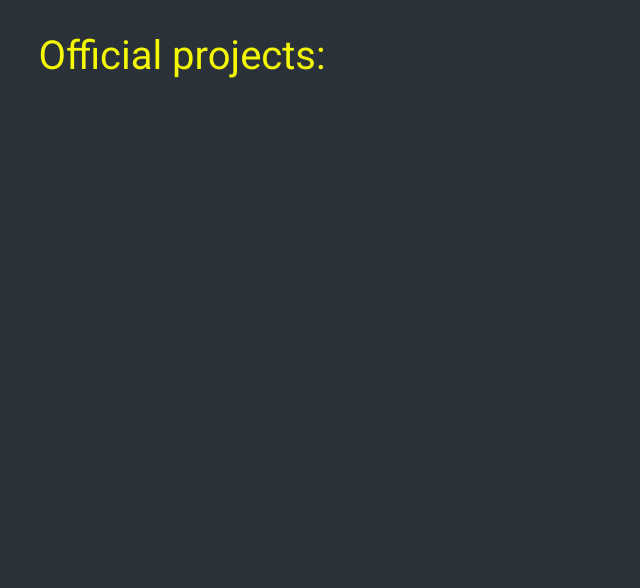
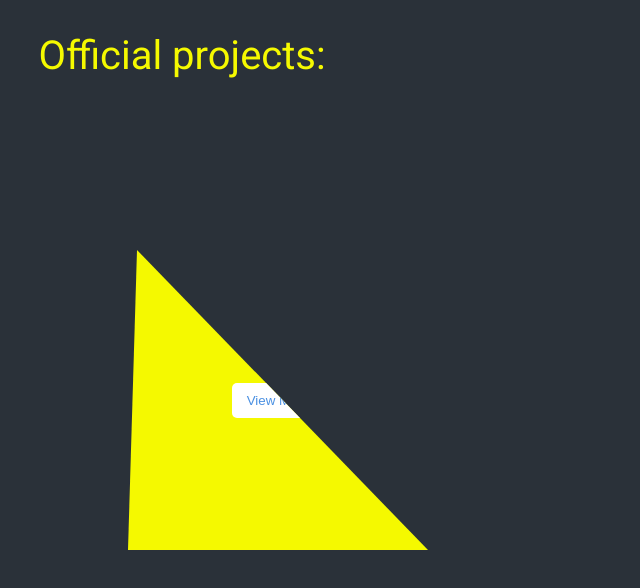
Before and after one commit to Sailesh-developer/Portfolio-Sailesh, a React (Create React App) app: page /Officialprojects in a window 1280 px wide. Shown: the top 588 px of the page, without its empty margins (0-640 px from the left). Built offline with nearby package versions, Linux system fonts and the light colour scheme; a web font is replaced by a local one.

Commit message:
triangular card

```diff
--- a/src/components/OfficialProjects.jsx
+++ b/src/components/OfficialProjects.jsx
@@ -1,10 +1,35 @@
 import React from 'react'
 import '../stylesheets/OfficialProjects.css'
+import { useState } from 'react';
 
 const OfficialProjects = () => {
+
+  const [expanded, setExpanded] = useState(false);
+
+  const handleToggle = () => {
+    setExpanded(!expanded);
+  };
+
+
   return (
     <div className='official-projects-background'>
     <div className='off-title-text'>Official projects:</div>
+    <div className="container">
+      <div className={`triangle-card ${expanded ? 'expanded' : ''}`}>
+        <button onClick={handleToggle} className="view-more-btn">
+          View More
+        </button>
+      </div>
+      {expanded && (
+        <div className="content-panel">
+          <h3>Expanded Content</h3>
+          <p>This is the detailed content of the card.</p>
+          <button onClick={handleToggle} className="close-btn">
+            Close
+          </button>
+        </div>
+      )}
+    </div>
     </div>
   )
 }
--- a/src/stylesheets/OfficialProjects.css
+++ b/src/stylesheets/OfficialProjects.css
@@ -12,3 +12,58 @@
     top: 4%;
     left : 3%;
 }
+
+.container {
+    display: flex;
+    align-items: center;
+    justify-content: center;
+    height: 100vh;
+    overflow: hidden;
+    position: relative;
+  }
+
+  .triangle-card {
+    width: 300px;
+    height: 300px;
+    background: #f5f900;
+    clip-path: polygon(3% 0%, 0% 100%, 100% 100%);
+    position: absolute;
+    left: 10%;
+    /* transform: translateX(-50%); */
+    display: flex;
+    align-items: center;
+    justify-content: center;
+    text-align: center;
+    transition: left 0.5s ease, transform 0.5s ease;
+    z-index: 1;
+  }
+
+  .triangle-card.expanded {
+    left: 10%; /* Move the triangle to the left */
+    transform: none;
+  }
+
+  .view-more-btn,
+  .close-btn {
+    background: white;
+    color: #4a90e2;
+    border: none;
+    padding: 10px 15px;
+    border-radius: 5px;
+    cursor: pointer;
+    outline: none;
+  }
+
+  .content-panel {
+    width: 60%;
+    height: 300px;
+    background: white;
+    box-shadow: 0 0 15px rgba(0, 0, 0, 0.1);
+    border-radius: 10px;
+    padding: 20px;
+    position: absolute;
+    left: 50%;
+    transform: translateX(-50%);
+    text-align: center;
+    z-index: 0;
+  }
```
